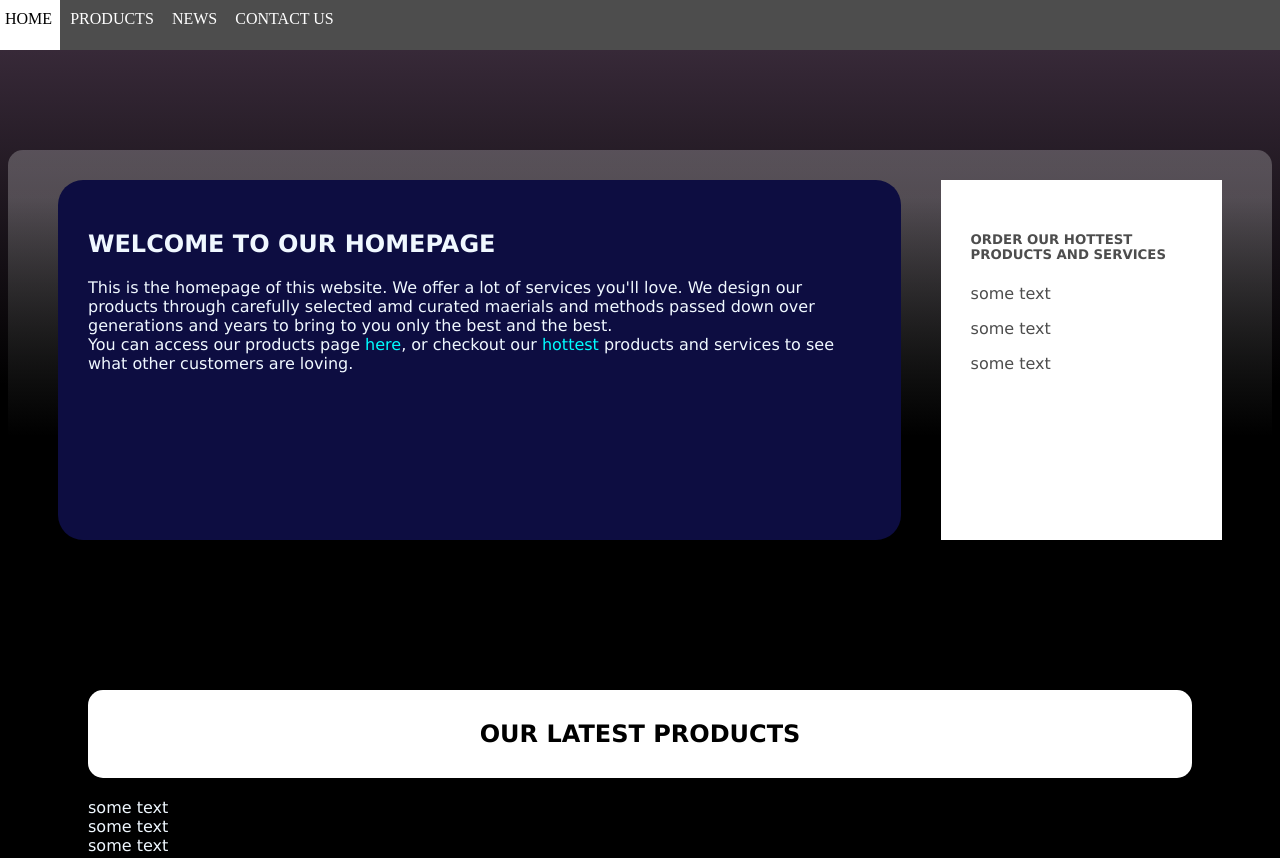
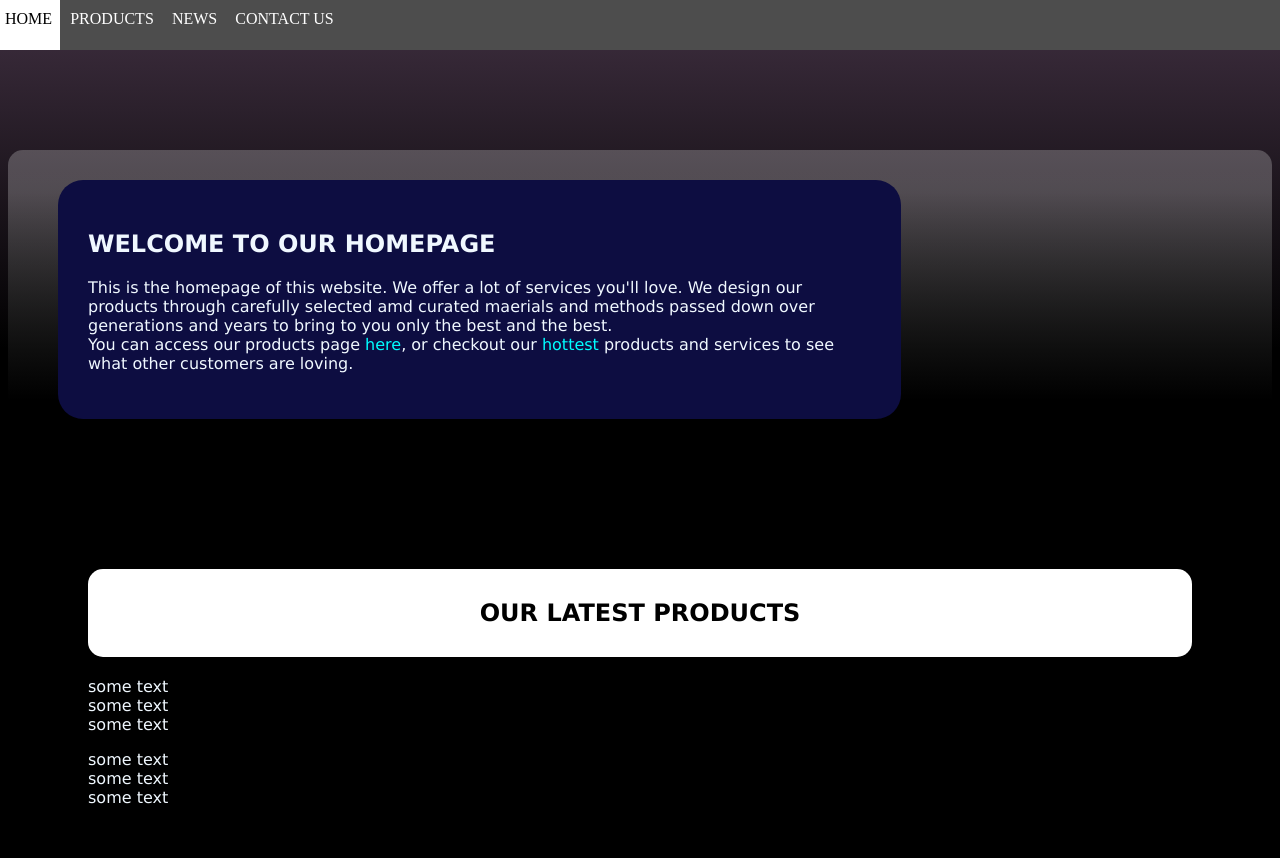
Before and after one commit to Youngboypimpin/tester, a plain HTML site: page index.html in a window 1280 px wide. Shown: the top 858 px of the page. Drawn offline with Linux system fonts and the light colour scheme.

Commit message:
Update index.html

```diff
--- a/index.html
+++ b/index.html
@@ -28,20 +28,7 @@
               to see what other customers are loving.
             </p>
         </section>
-        <section class="section3">
-            <aside>
-                <h5>ORDER OUR HOTTEST PRODUCTS AND SERVICES</h5>
-                <p>
-                    some text
-                </p>
-                <p>
-                    some text
-                </p>
-                <p>
-                    some text
-                </p>
-            </aside>
-        </section>
+
         </div>
         <section class="section2">
             <h2>OUR LATEST PRODUCTS</h2>
```
